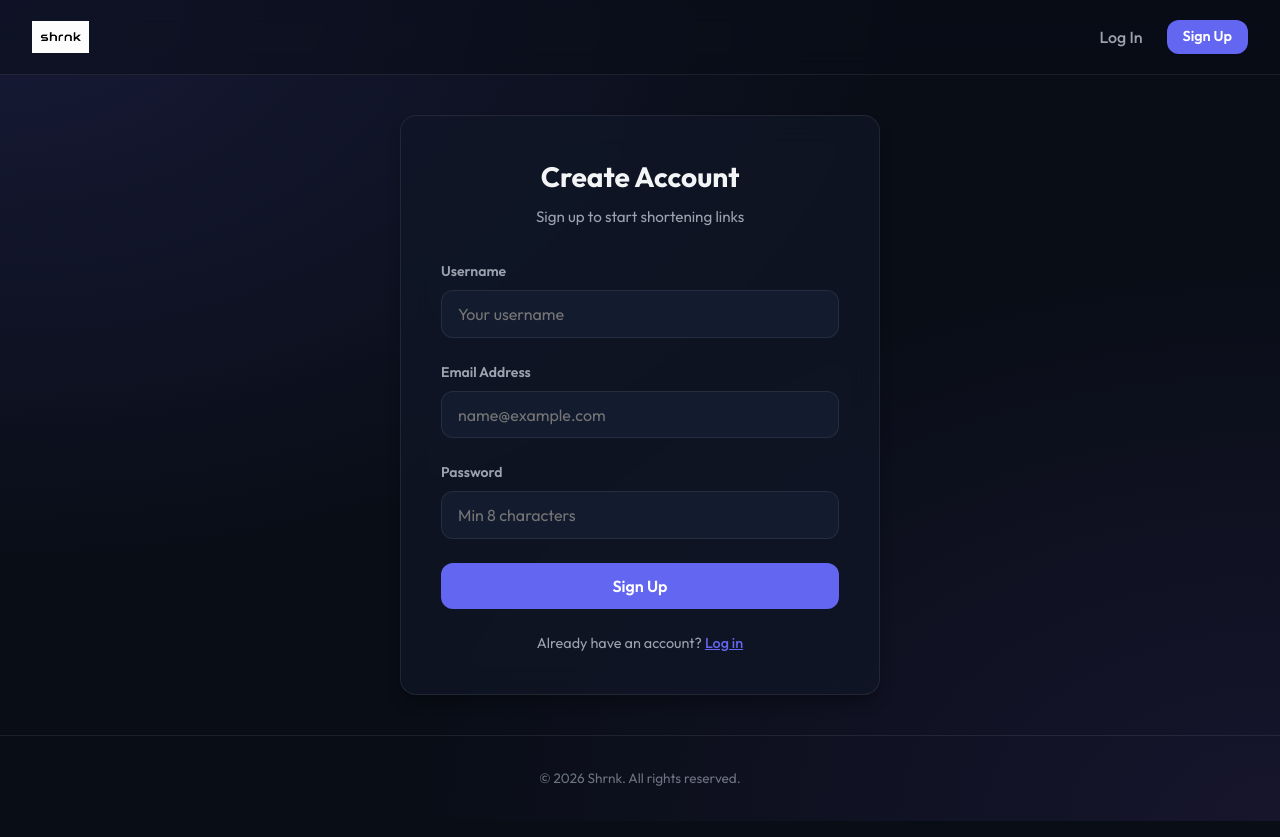
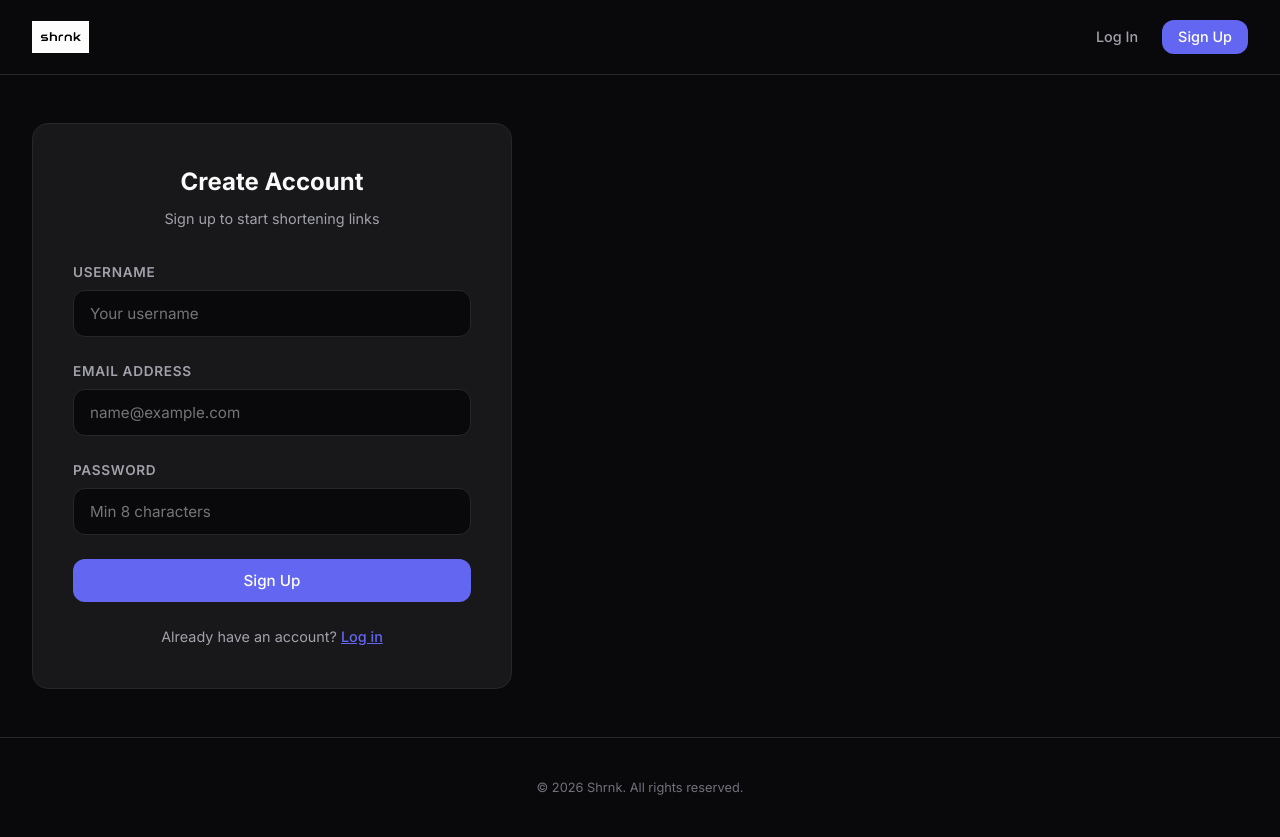
Before and after one commit to Archaeopteryx00/shrnk, a React (Vite) app in the folder frontend/: page /register in a window 1280 px wide. Built offline with nearby package versions, Linux system fonts and the light colour scheme; no server answers.

Commit message:
feat: align styles and icons with UI_STYLE.md requirements

```diff
--- a/frontend/src/index.css
+++ b/frontend/src/index.css
@@ -1,36 +1,34 @@
-@import url('https://fonts.googleapis.com/css2?family=Outfit:wght@300;400;500;600;700&display=swap');
+@import url('https://fonts.googleapis.com/css2?family=Inter:wght@300;400;500;600;700&display=swap');
 
 :root {
-  --font-sans: 'Outfit', -apple-system, BlinkMacSystemFont, 'Segoe UI', Roboto, sans-serif;
+  --font-sans: 'Inter', -apple-system, BlinkMacSystemFont, 'Segoe UI', Roboto, sans-serif;
 
-  /* Color Palette (Deep Slate & Vibrant Indigo/Violet) */
-  --bg-app: #090d16;
-  --bg-card: rgba(17, 24, 39, 0.7);
-  --bg-input: #131b2e;
-  --border-color: rgba(255, 255, 255, 0.08);
-  --border-focus: #6366f1;
+  /* Color Palette per UI_STYLE.md */
+  --bg-primary: #09090B;
+  --bg-secondary: #111827;
+  --bg-surface: #18181B;
+  --border-color: #27272A;
 
-  --color-text-primary: #f3f4f6;
-  --color-text-secondary: #9ca3af;
-  --color-text-muted: #6b7280;
+  --color-primary: #6366F1;
+  --color-primary-hover: #7C82FF;
+  --color-primary-active: #5558F0;
 
-  --color-primary: #6366f1;
-  --color-primary-hover: #4f46e5;
-  --color-success: #10b981;
-  --color-error: #ef4444;
-  --color-warning: #f59e0b;
+  --color-text-primary: #FAFAFA;
+  --color-text-secondary: #A1A1AA;
+  --color-text-muted: #71717A;
 
-  --shadow-sm: 0 1px 2px 0 rgba(0, 0, 0, 0.05);
-  --shadow-md: 0 4px 6px -1px rgba(0, 0, 0, 0.1), 0 2px 4px -1px rgba(0, 0, 0, 0.06);
-  --shadow-lg: 0 10px 15px -3px rgba(0, 0, 0, 0.3), 0 4px 6px -2px rgba(0, 0, 0, 0.05);
-  --shadow-glow: 0 0 15px rgba(99, 102, 241, 0.25);
+  --color-success: #22C55E;
+  --color-danger: #EF4444;
+  --color-warning: #F59E0B;
 
-  --radius-sm: 6px;
-  --radius-md: 12px;
-  --radius-lg: 16px;
+  /* Border Radii per UI_STYLE.md */
+  --radius-card: 16px;
+  --radius-button: 12px;
+  --radius-input: 12px;
+  --radius-badge: 999px;
 
-  --transition-fast: 0.15s ease;
-  --transition-normal: 0.25s cubic-bezier(0.4, 0, 0.2, 1);
+  --transition-fast: 150ms ease-out;
+  --transition-normal: 200ms ease-out;
 }
 
 * {
@@ -41,47 +39,46 @@
 
 body {
   font-family: var(--font-sans);
-  background-color: var(--bg-app);
+  background-color: var(--bg-primary);
   color: var(--color-text-primary);
   min-height: 100vh;
   line-height: 1.5;
   overflow-x: hidden;
+  -webkit-font-smoothing: antialiased;
 }
 
-/* Glassmorphism Background Gradients */
 .app-container {
   min-height: 100vh;
   display: flex;
   flex-direction: column;
-  background-image:
-    radial-gradient(at 0% 0%, rgba(99, 102, 241, 0.15) 0px, transparent 50%),
-    radial-gradient(at 100% 100%, rgba(139, 92, 246, 0.1) 0px, transparent 50%);
 }
 
-/* Navigation Header */
+/* Navbar */
 .navbar {
   display: flex;
   justify-content: space-between;
   align-items: center;
   padding: 1.25rem 2rem;
   border-bottom: 1px solid var(--border-color);
-  backdrop-filter: blur(12px);
-  background-color: rgba(9, 13, 22, 0.5);
+  background-color: var(--bg-primary);
   position: sticky;
   top: 0;
   z-index: 100;
 }
 
 .logo {
-  font-size: 1.5rem;
-  font-weight: 700;
-  background: linear-gradient(135deg, #818cf8 0%, #a78bfa 100%);
-  -webkit-background-clip: text;
-  -webkit-text-fill-color: transparent;
-  text-decoration: none;
   display: flex;
   align-items: center;
-  gap: 0.5rem;
+  text-decoration: none;
+  font-weight: 700;
+  font-size: 1.25rem;
+  color: var(--color-text-primary);
+}
+
+.logo img {
+  height: 24px;
+  width: auto;
+  object-fit: contain;
 }
 
 .nav-links {
@@ -93,6 +90,7 @@ body {
 .nav-link {
   color: var(--color-text-secondary);
   text-decoration: none;
+  font-size: 0.9rem;
   font-weight: 500;
   transition: color var(--transition-fast);
 }
@@ -105,37 +103,28 @@ body {
 .main-content {
   flex: 1;
   width: 100%;
-  max-width: 1200px;
+  max-width: 1280px;
   margin: 0 auto;
-  padding: 2.5rem 1.5rem;
+  padding: 3rem 2rem;
 }
 
-/* Forms (Login / Register / Create / Edit) */
-.auth-wrapper {
-  display: flex;
-  justify-content: center;
-  align-items: center;
-  min-height: 70vh;
-}
-
+/* Cards */
 .card {
-  background: var(--bg-card);
+  background-color: var(--bg-surface);
   border: 1px solid var(--border-color);
-  border-radius: var(--radius-lg);
+  border-radius: var(--radius-card);
   padding: 2.5rem;
   width: 100%;
   max-width: 480px;
-  backdrop-filter: blur(16px);
-  box-shadow: var(--shadow-lg);
-  transition: transform var(--transition-normal), border-color var(--transition-normal);
+  transition: border-color var(--transition-fast);
 }
 
 .card:hover {
-  border-color: rgba(99, 102, 241, 0.25);
+  border-color: rgba(99, 102, 241, 0.4);
 }
 
 .card-title {
-  font-size: 1.75rem;
+  font-size: 1.5rem;
   font-weight: 700;
   margin-bottom: 0.5rem;
   text-align: center;
@@ -143,40 +132,42 @@ body {
 }
 
 .card-subtitle {
-  font-size: 0.95rem;
+  font-size: 0.9rem;
   color: var(--color-text-secondary);
   margin-bottom: 2rem;
   text-align: center;
 }
 
+/* Form inputs */
 .form-group {
   margin-bottom: 1.5rem;
 }
 
 .form-label {
   display: block;
-  font-size: 0.875rem;
+  font-size: 0.85rem;
   font-weight: 600;
   margin-bottom: 0.5rem;
   color: var(--color-text-secondary);
+  text-transform: uppercase;
+  letter-spacing: 0.05em;
 }
 
 .form-input {
   width: 100%;
-  background-color: var(--bg-input);
+  background-color: var(--bg-primary);
   border: 1px solid var(--border-color);
-  border-radius: var(--radius-md);
+  border-radius: var(--radius-input);
   padding: 0.8rem 1rem;
   color: var(--color-text-primary);
   font-family: var(--font-sans);
-  font-size: 1rem;
-  transition: border-color var(--transition-fast), box-shadow var(--transition-fast);
+  font-size: 0.95rem;
+  transition: border-color var(--transition-fast);
 }
 
 .form-input:focus {
   outline: none;
-  border-color: var(--border-focus);
-  box-shadow: var(--shadow-glow);
+  border-color: var(--color-primary);
 }
 
 /* Buttons */
@@ -185,10 +176,10 @@ body {
   align-items: center;
   justify-content: center;
   font-family: var(--font-sans);
-  font-size: 1rem;
-  font-weight: 600;
-  padding: 0.8rem 1.5rem;
-  border-radius: var(--radius-md);
+  font-size: 0.95rem;
+  font-weight: 500;
+  padding: 0.75rem 1.25rem;
+  border-radius: var(--radius-button);
   border: none;
   cursor: pointer;
   transition: all var(--transition-fast);
@@ -199,35 +190,37 @@ body {
 
 .btn-primary {
   background-color: var(--color-primary);
-  color: white;
-  box-shadow: var(--shadow-sm);
+  color: #FFFFFF;
 }
 
 .btn-primary:hover:not(:disabled) {
   background-color: var(--color-primary-hover);
-  box-shadow: var(--shadow-glow);
+}
+
+.btn-primary:active:not(:disabled) {
+  background-color: var(--color-primary-active);
 }
 
 .btn-secondary {
-  background-color: transparent;
+  background-color: var(--bg-surface);
   border: 1px solid var(--border-color);
   color: var(--color-text-primary);
 }
 
 .btn-secondary:hover:not(:disabled) {
-  background-color: rgba(255, 255, 255, 0.05);
+  background-color: rgba(255, 255, 255, 0.04);
   border-color: var(--color-text-secondary);
 }
 
 .btn-danger {
   background-color: transparent;
-  border: 1px solid rgba(239, 68, 68, 0.3);
-  color: var(--color-error);
+  border: 1px solid rgba(239, 68, 68, 0.4);
+  color: var(--color-danger);
 }
 
 .btn-danger:hover:not(:disabled) {
-  background-color: rgba(239, 68, 68, 0.1);
-  border-color: var(--color-error);
+  background-color: rgba(239, 68, 68, 0.08);
+  border-color: var(--color-danger);
 }
 
 .btn-text {
@@ -246,14 +239,14 @@ body {
 }
 
 .btn:disabled {
-  opacity: 0.6;
+  opacity: 0.5;
   cursor: not-allowed;
 }
 
-/* Alerts & Notifications */
+/* Alerts */
 .alert {
   padding: 0.8rem 1rem;
-  border-radius: var(--radius-md);
+  border-radius: var(--radius-input);
   margin-bottom: 1.5rem;
   font-size: 0.9rem;
   display: flex;
@@ -263,21 +256,15 @@ body {
 }
 
 .alert-error {
-  background-color: rgba(239, 68, 68, 0.1);
-  border: 1px solid rgba(239, 68, 68, 0.2);
-  color: #f87171;
+  background-color: rgba(239, 68, 68, 0.06);
+  border: 1px solid rgba(239, 68, 68, 0.25);
+  color: var(--color-danger);
 }
 
 .alert-success {
-  background-color: rgba(16, 185, 129, 0.1);
-  border: 1px solid rgba(16, 185, 129, 0.2);
-  color: #34d399;
-}
-
-.alert-warning {
-  background-color: rgba(245, 158, 11, 0.1);
-  border: 1px solid rgba(245, 158, 11, 0.2);
-  color: #fbbf24;
+  background-color: rgba(34, 197, 94, 0.06);
+  border: 1px solid rgba(34, 197, 94, 0.25);
+  color: var(--color-success);
 }
 
 /* Dashboard Summary Cards */
@@ -285,13 +272,13 @@ body {
   display: grid;
   grid-template-columns: repeat(auto-fit, minmax(220px, 1fr));
   gap: 1.5rem;
-  margin-bottom: 2.5rem;
+  margin-bottom: 3rem;
 }
 
 .summary-card {
-  background: var(--bg-card);
+  background-color: var(--bg-surface);
   border: 1px solid var(--border-color);
-  border-radius: var(--radius-md);
+  border-radius: var(--radius-card);
   padding: 1.5rem;
   display: flex;
   flex-direction: column;
@@ -299,7 +286,7 @@ body {
 }
 
 .summary-label {
-  font-size: 0.875rem;
+  font-size: 0.75rem;
   font-weight: 600;
   color: var(--color-text-secondary);
   text-transform: uppercase;
@@ -307,7 +294,7 @@ body {
 }
 
 .summary-value {
-  font-size: 2.25rem;
+  font-size: 2rem;
   font-weight: 700;
   color: var(--color-text-primary);
 }
@@ -317,12 +304,13 @@ body {
   display: flex;
   justify-content: space-between;
   align-items: center;
-  margin-bottom: 1.5rem;
+  margin-bottom: 2rem;
 }
 
 .dashboard-title {
-  font-size: 1.5rem;
+  font-size: 1.25rem;
   font-weight: 700;
+  color: var(--color-text-primary);
 }
 
 .links-grid {
@@ -332,33 +320,32 @@ body {
 }
 
 .link-card {
-  background: var(--bg-card);
+  background-color: var(--bg-surface);
   border: 1px solid var(--border-color);
-  border-radius: var(--radius-md);
-  padding: 1.5rem;
+  border-radius: var(--radius-card);
+  padding: 1.25rem 1.5rem;
   display: flex;
   justify-content: space-between;
   align-items: center;
   gap: 1.5rem;
-  transition: all var(--transition-fast);
+  transition: border-color var(--transition-fast);
 }
 
 .link-card:hover {
   border-color: rgba(255, 255, 255, 0.15);
-  transform: translateY(-2px);
 }
 
 .link-info {
   display: flex;
   flex-direction: column;
-  gap: 0.35rem;
+  gap: 0.25rem;
   flex: 1;
   min-width: 0;
 }
 
 .link-title {
   font-weight: 600;
-  font-size: 1.1rem;
+  font-size: 1.05rem;
   color: var(--color-text-primary);
   white-space: nowrap;
   overflow: hidden;
@@ -367,30 +354,30 @@ body {
 
 .link-original {
   font-size: 0.85rem;
-  color: var(--color-text-secondary);
+  color: var(--color-text-muted);
   white-space: nowrap;
   overflow: hidden;
   text-overflow: ellipsis;
 }
 
 .link-short {
-  font-size: 1rem;
+  font-size: 0.95rem;
   font-weight: 600;
-  color: #818cf8;
+  color: var(--color-primary);
   text-decoration: none;
   transition: color var(--transition-fast);
   word-break: break-all;
 }
 
 .link-short:hover {
-  color: #a78bfa;
+  color: var(--color-primary-hover);
 }
 
 .link-meta {
   display: flex;
   align-items: center;
   gap: 1.5rem;
-  font-size: 0.875rem;
+  font-size: 0.85rem;
   color: var(--color-text-secondary);
 }
 
@@ -398,25 +385,26 @@ body {
   display: flex;
   align-items: center;
   gap: 0.35rem;
-  background: rgba(255, 255, 255, 0.05);
+  background-color: rgba(255, 255, 255, 0.04);
+  border: 1px solid var(--border-color);
   padding: 0.3rem 0.6rem;
-  border-radius: var(--radius-sm);
-  font-weight: 600;
+  border-radius: var(--radius-badge);
+  font-weight: 500;
   white-space: nowrap;
 }
 
 .link-actions {
   display: flex;
-  gap: 0.75rem;
+  gap: 0.5rem;
 }
 
 .btn-icon {
-  background: rgba(255, 255, 255, 0.03);
+  background-color: var(--bg-primary);
   border: 1px solid var(--border-color);
-  color: var(--color-text-primary);
+  color: var(--color-text-secondary);
   width: 36px;
   height: 36px;
-  border-radius: var(--radius-sm);
+  border-radius: var(--radius-button);
   display: flex;
   align-items: center;
   justify-content: center;
@@ -425,23 +413,24 @@ body {
 }
 
 .btn-icon:hover {
-  background: rgba(255, 255, 255, 0.1);
-  border-color: var(--color-text-secondary);
+  background-color: rgba(255, 255, 255, 0.05);
+  border-color: var(--color-text-primary);
+  color: var(--color-text-primary);
 }
 
 .btn-icon-danger:hover {
-  background: rgba(239, 68, 68, 0.1);
-  border-color: var(--color-error);
-  color: var(--color-error);
+  background-color: rgba(239, 68, 68, 0.08);
+  border-color: var(--color-danger);
+  color: var(--color-danger);
 }
 
 /* Empty State */
 .empty-state {
   text-align: center;
   padding: 4rem 2rem;
-  background: var(--bg-card);
+  background-color: var(--bg-surface);
   border: 1px dashed var(--border-color);
-  border-radius: var(--radius-md);
+  border-radius: var(--radius-card);
   color: var(--color-text-secondary);
   display: flex;
   flex-direction: column;
@@ -450,13 +439,13 @@ body {
 }
 
 .empty-icon {
-  font-size: 3rem;
+  font-size: 2rem;
   color: var(--color-text-muted);
 }
 
-/* Stats Page Styling */
+/* Stats Page Layout */
 .stats-header {
-  margin-bottom: 2rem;
+  margin-bottom: 2.5rem;
 }
 
 .stats-grid {
@@ -480,22 +469,21 @@ body {
   }
 }
 
-/* Spinner / Loading indicator */
-.spinner {
-  width: 24px;
-  height: 24px;
-  border: 3px solid rgba(255, 255, 255, 0.1);
-  border-radius: 50%;
-  border-top-color: var(--color-primary);
-  animation: spin 1s ease-in-out infinite;
-  margin: 0 auto;
-}
-
+/* Loading States */
 .loading-container {
   display: flex;
   justify-content: center;
   align-items: center;
-  padding: 4rem 0;
+  padding: 6rem 0;
+}
+
+.spinner {
+  width: 20px;
+  height: 20px;
+  border: 2px solid rgba(255, 255, 255, 0.05);
+  border-radius: 50%;
+  border-top-color: var(--color-primary);
+  animation: spin 1s linear infinite;
 }
 
 @keyframes spin {
@@ -504,9 +492,9 @@ body {
 
 .footer {
   text-align: center;
-  padding: 2rem;
+  padding: 2.5rem;
   color: var(--color-text-muted);
-  font-size: 0.85rem;
+  font-size: 0.8rem;
   border-top: 1px solid var(--border-color);
   margin-top: auto;
 }
```
Also changed, not shown: frontend/src/pages/Dashboard.jsx (+33 -6 lines), frontend/src/pages/LinkDetail.jsx (+15 -2 lines), 1 other file (tests, documents, lock files or other folders).
